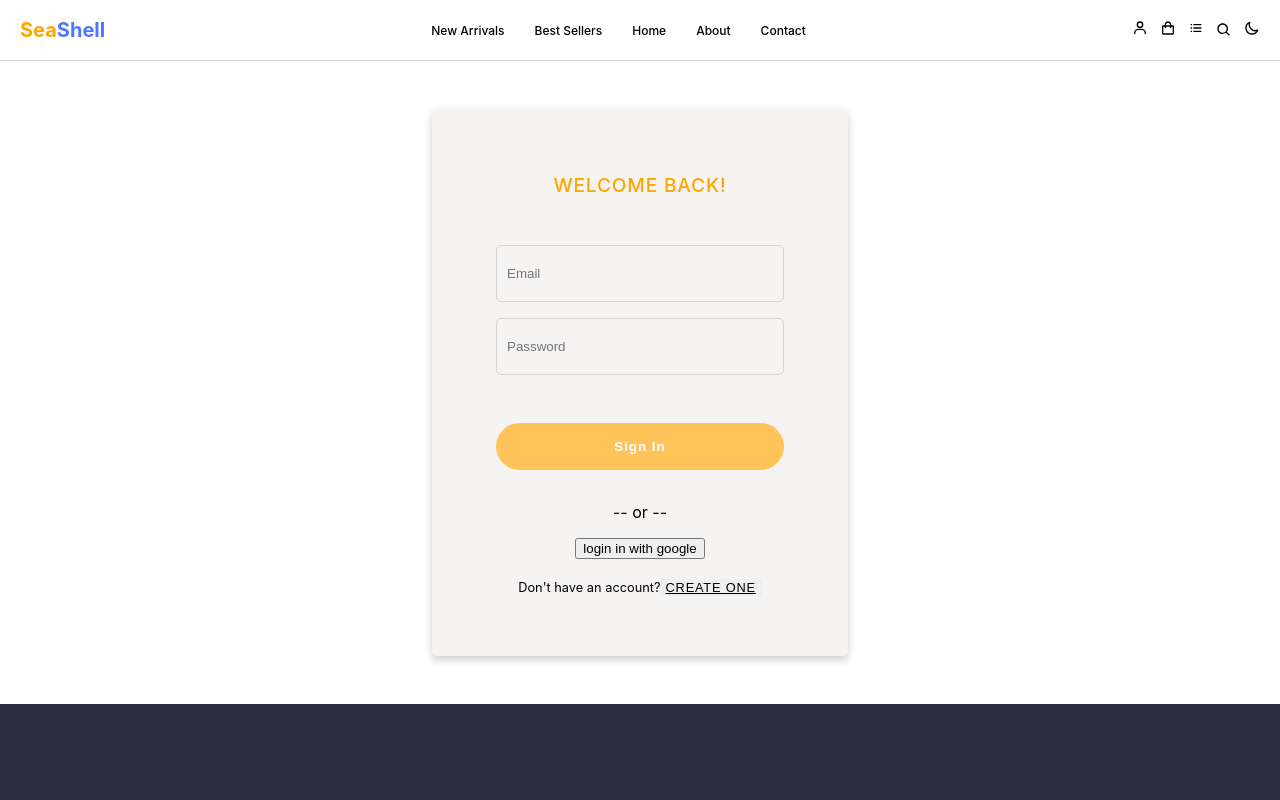
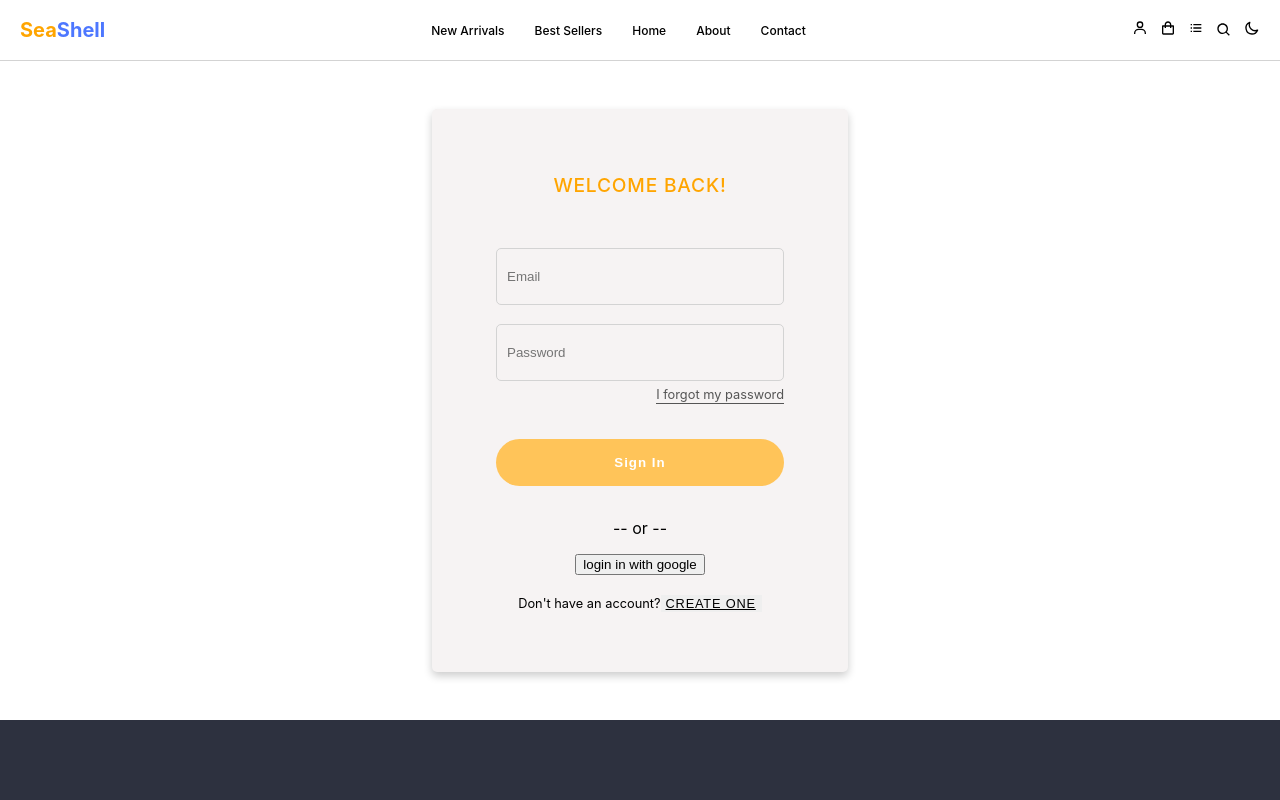
Before and after one commit to joycethh/playground, a React (Create React App) app: page /auth in a window 1280 px wide. Shown: the top 800 px of the page. Built offline with nearby package versions, Linux system fonts and the light colour scheme.

Commit message:
add reset password link

```diff
--- a/src/components/footer/footer.scss
+++ b/src/components/footer/footer.scss
@@ -24,7 +24,8 @@ footer {
         display: flex;
         column-gap: 23rem;
         justify-content: flex-start;
-        padding: 7rem 8rem 5rem;
+        padding: 4rem 5rem 2rem;
+
 
         @include mobile {
             display: none;
--- a/src/pages/auth/Auth.js
+++ b/src/pages/auth/Auth.js
@@ -1,4 +1,5 @@
 import React, { useState } from "react";
+import { Link } from "react-router-dom";
 import Input from "./input/Input";
 import "./auth.scss";
 const Auth = () => {
@@ -60,6 +61,11 @@ const Auth = () => {
                 <Input placeHolder="Repeat Password" type="password" />
               )}
             </div>
+            {!isRegister && (
+              <div className="grid-item link">
+                <Link to="/reset-password">I forgot my password</Link>
+              </div>
+            )}
 
             <div className="grid-item">
               <button type="submit" onClick={handleSubmit}>
--- a/src/pages/auth/auth.scss
+++ b/src/pages/auth/auth.scss
@@ -43,14 +43,13 @@
             .form {
                 display: flex;
                 flex-direction: column;
-                gap:1rem;
+                gap: 1.2rem;
                 align-items: center;
                 padding: 1rem;
 
                 .grid-item {
                     display: flex;
                     width: 100%;
-
                 }
 
 
@@ -60,6 +59,21 @@
                     padding: 20px 10px;
                     width: 100%;
                     border-radius: 5px;;
+                }
+
+                .link {
+                    align-self: flex-end;
+                    padding-bottom: 1px;
+                    margin-top: -1.9rem;
+                    width: fit-content;
+                    border-bottom: 1px solid themed('textColorSoft');
+
+                    a {
+                        text-decoration: none;
+                        color: themed('textColorSoft');
+                        font-size: 0.8rem;
+                        line-height: 0.8rem;
+                    }
                 }
 
                 button{
--- a/src/pages/auth/input/Input.js
+++ b/src/pages/auth/input/Input.js
@@ -1,5 +1,4 @@
 import React from "react";
-// import "./input.scss";
 
 const Input = ({
   name,
--- a/src/style.scss
+++ b/src/style.scss
@@ -7,7 +7,7 @@ $themes: (
         bgContrast: #2d313f,
         textContrast: #fff,
         textColorSoft: #555,
-        border: lightgray,
+        border: #D3D3D3,
         highlight: #FFA500,
         bgHighlight: rgb(255 196 89),
         danger: #FF1818,
```
Also changed, not shown: src/pages/auth/input/input.scss (deleted, +0 -9 lines).
